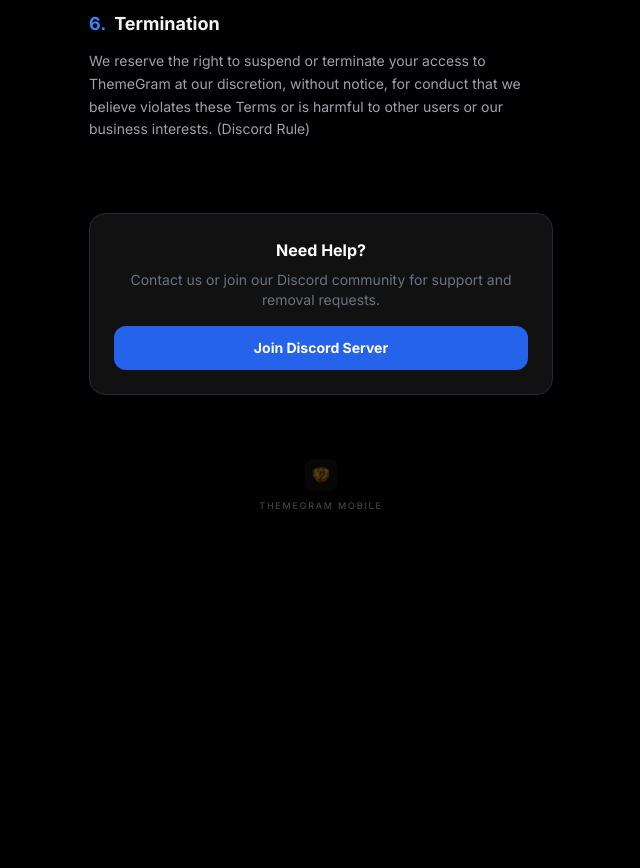
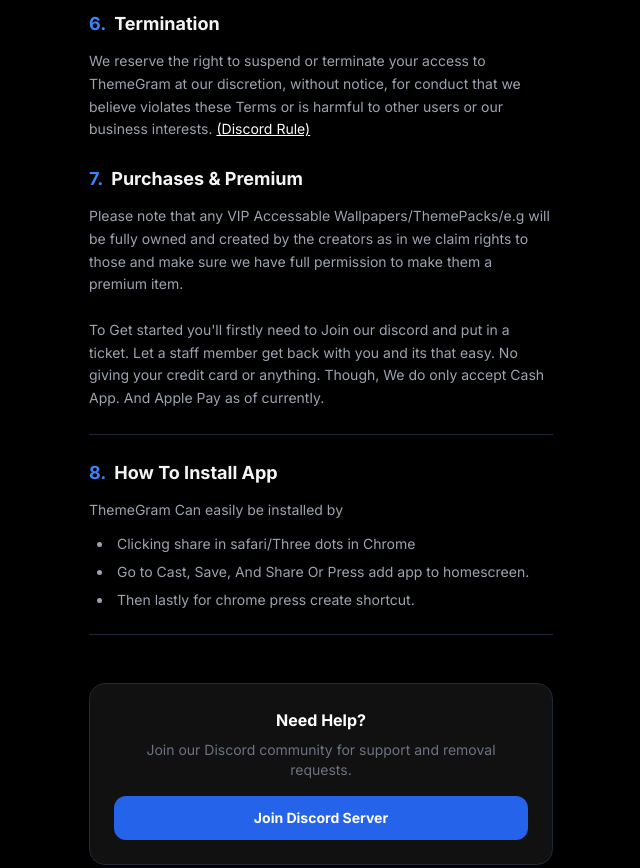
Before and after one commit to StadiaStudios/themegram, a plain HTML site: page tos.html in a window 1280 px wide. Shown: the part 1740-2608 px from the top of the page, without its empty margins (319-959 px from the left). Before the commit the page ends 2293 px from the top, so only its background shows below. Drawn offline with nearby package versions, Linux system fonts and the light colour scheme.

Commit message:
Add files via upload

```diff
--- a/tos.html
+++ b/tos.html
@@ -33,6 +33,18 @@
         }
         .prose-section:last-child {
             border-bottom: none;
+        }
+
+        .weblink {
+            color: rgb(255, 255, 255);
+            text-decoration: underline;
+            transition-duration: 0.2s;
+        }
+
+        .weblink:hover {
+            color: rgb(91, 195, 255);
+            text-decoration: none;
+            transition-duration: 0.2s;
         }
     </style>
 </head>
@@ -88,7 +100,7 @@
                     </li>
                     <li class="flex gap-3 text-sm text-gray-400">
                         <span class="text-blue-500 font-bold">•</span>
-                        <span><strong class="text-gray-200">Copyright Infringement (DMCA):</strong> If you are a creator and believe your work has been included in our app without proper authorization, please contact us by making a ticket in our <a href="https://discord.gg/UGBFVrcKKx">discord</a> for removal.</span>
+                        <span><strong class="text-gray-200">Copyright Infringement (DMCA):</strong> If you are a creator and believe your work has been included in our app without proper authorization, please contact us by making a ticket in our <a class="weblink" href="https://discord.gg/UGBFVrcKKx">discord</a> for removal.</span>
                     </li>
                 </ul>
             </section>
@@ -153,16 +165,43 @@
                     <span class="text-blue-500">6.</span> Termination
                 </h3>
                 <p class="text-gray-400 leading-relaxed text-sm">
-                    We reserve the right to suspend or terminate your access to ThemeGram at our discretion, without notice, for conduct that we believe violates these Terms or is harmful to other users or our business interests. <a href="https://discord.gg/UGBFVrcKKx">(Discord Rule)</a>
+                    We reserve the right to suspend or terminate your access to ThemeGram at our discretion, without notice, for conduct that we believe violates these Terms or is harmful to other users or our business interests. <a class="weblink" href="https://discord.gg/UGBFVrcKKx">(Discord Rule)</a>
+                </p>
+
+            </section>
+        </div>
+
+        <section class="prose-section">
+                <h3 class="text-lg font-bold text-gray-100 mb-3 flex items-center gap-2">
+                    <span class="text-blue-500">7.</span> Purchases & Premium
+                </h3>
+                <p class="text-gray-400 leading-relaxed text-sm">
+                   Please note that any VIP Accessable Wallpapers/ThemePacks/e.g will be fully owned and created by the creators as in we claim rights to those and make sure we have full permission to make them a premium item.<br><br>
+                   To Get started you'll firstly need to Join our discord and put in a ticket. Let a staff member get back with you and its that easy. No giving your credit card or anything. Though, We do only accept Cash App. And Apple Pay as of currently.
                 </p>
             </section>
+
+<section class="prose-section">
+                <h3 class="text-lg font-bold text-gray-100 mb-3 flex items-center gap-2">
+                    <span class="text-blue-500">8.</span> How To Install App
+                </h3>
+                <p class="text-gray-400 leading-relaxed text-sm mb-3">
+                    ThemeGram Can easily be installed by
+                </p>
+                <ul class="space-y-2 text-sm text-gray-400 list-disc list-inside ml-2">
+                    <li>Clicking share in safari/Three dots in Chrome</li>
+                    <li>Go to Cast, Save, And Share Or Press add app to homescreen.</li>
+                    <li>Then lastly for chrome press create shortcut.</li>
+                </ul>
+            </section>
+
         </div>
 
         <div class="mt-12 bg-[#111] rounded-2xl border border-gray-800 p-6 text-center">
             <h4 class="font-bold mb-2">Need Help?</h4>
-            <p class="text-gray-500 text-sm mb-4">Contact us or join our Discord community for support and removal requests.</p>
+            <p class="text-gray-500 text-sm mb-4">Join our Discord community for support and removal requests.</p>
             <div class="flex flex-col gap-3">
-                <a href="#" class="bg-blue-600 text-white px-6 py-3 rounded-xl font-bold text-sm hover:bg-blue-700 transition-colors">
+                <a href="https://discord.gg/UGBFVrcKKx" class="bg-blue-600 text-white px-6 py-3 rounded-xl font-bold text-sm hover:bg-blue-700 transition-colors">
                     Join Discord Server
                 </a>
             </div>
```
Also changed, not shown: favorites.html (+1 -1 lines), index.html (+4 -4 lines).
